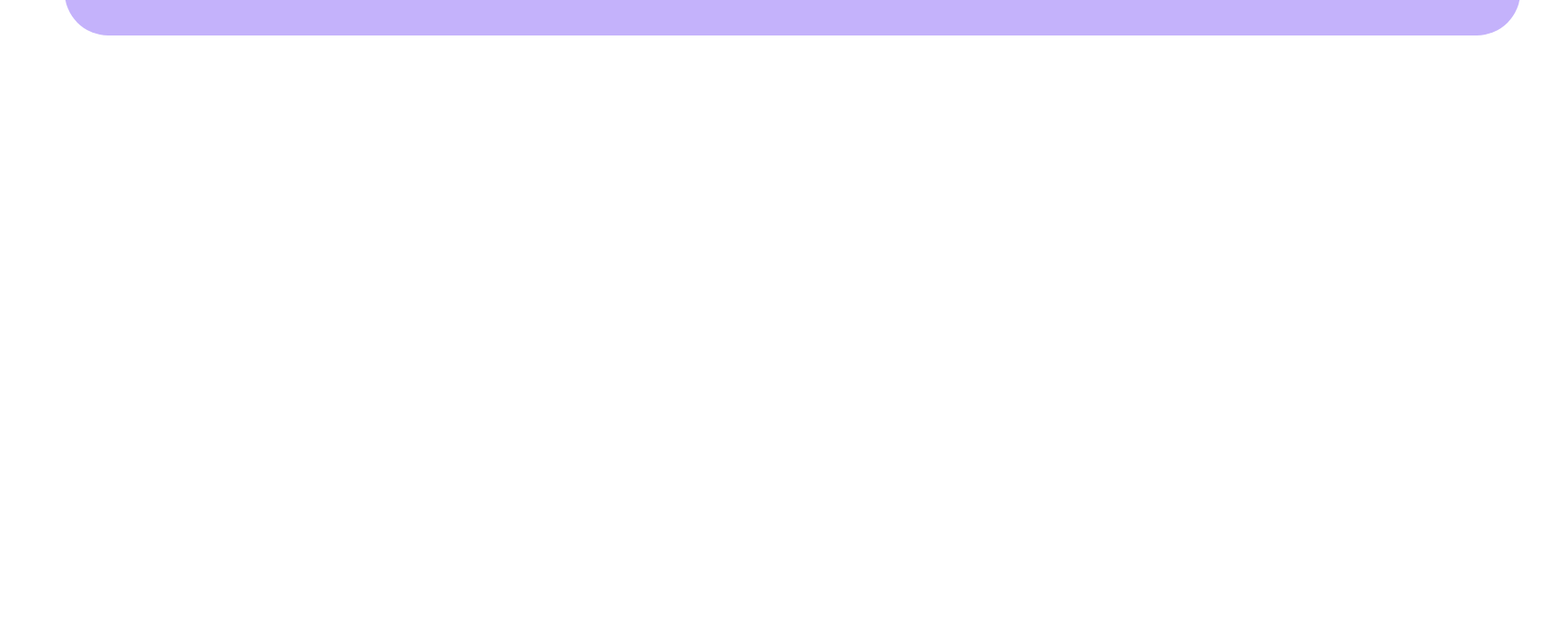
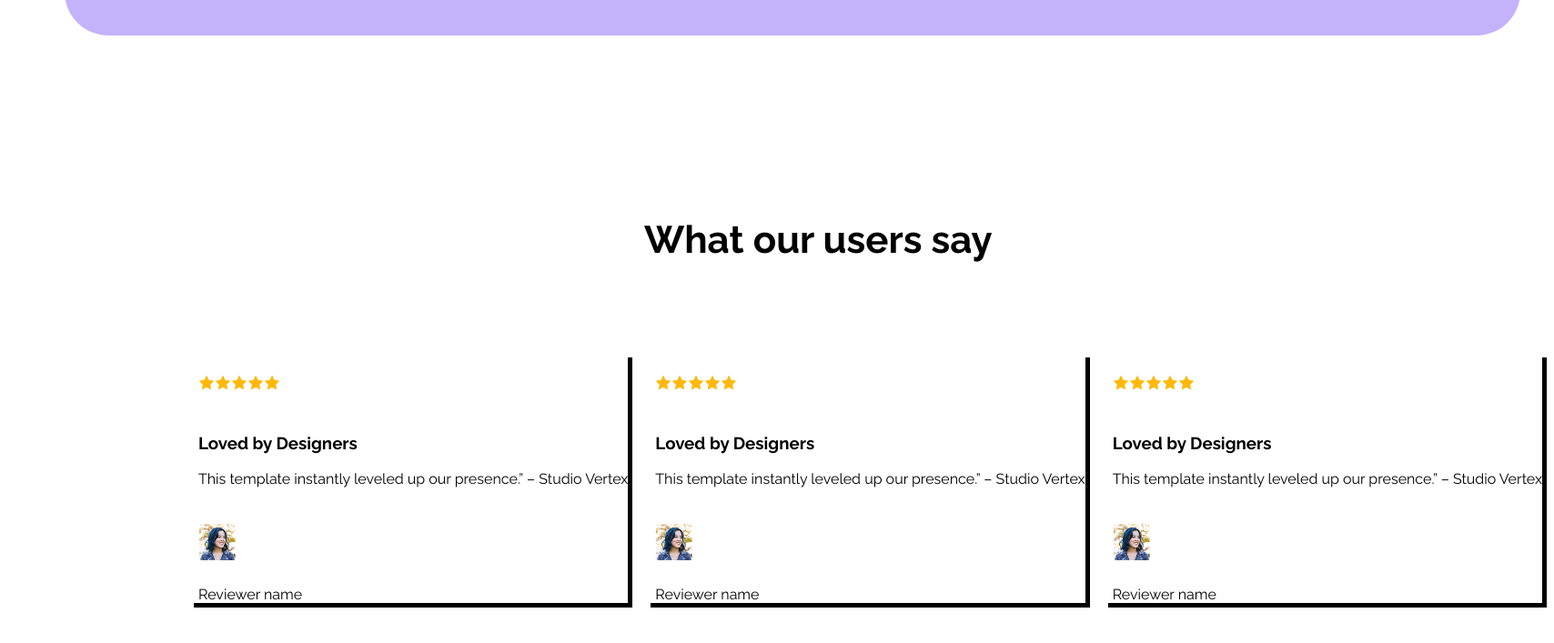
Before and after one commit to educative5/Assignment1, a plain HTML site: page index.html in a window 1280 px wide. Shown: the part 2499-3206 px from the top of the page at 91% size, 1708 px wide, since content can reach past the window. Before the commit the page ends 2738 px from the top, so only its background shows below. Drawn offline with Linux system fonts and the light colour scheme.

Commit message:
challenge section added

```diff
--- a/css/styles.css
+++ b/css/styles.css
@@ -127,3 +127,42 @@ div.rate{
     font-weight: bold;
     color: #4E47FF;
 }
+
+
+.reviewer-container{
+    display: flex;
+    gap: 20px;
+
+
+}
+
+.reviewer img{
+    padding-top: 24px;
+    padding-bottom: 24px;
+}
+
+.reviewer h3{
+    font-weight: bold;
+}
+
+.review-title{
+    font-weight: bold;
+    font-size: 42px;
+    padding-left: 500px;
+    padding-bottom: 100px;
+    padding: top 20px;
+}
+
+.reviewer{
+    box-shadow: 5px 5px;
+    background-color: white;
+    padding-left: 10px;
+}
+
+.review{
+    margin-right: 0%;
+    margin-left: 200px;
+    width: 1500px;
+    height: 300px;
+
+}
--- a/index.html
+++ b/index.html
@@ -48,6 +48,62 @@
 
         </div>
      </section>
+
+
+     <section class="review">
+        <div class="review-title">What our users say</div>
+        <div class="reviewer-container">
+         <div class="reviewer">
+            <img src="media/icon-star.png" alt=""><img src="media/icon-star.png" alt=""><img src="media/icon-star.png" alt=""><img src="media/icon-star.png" alt=""><img src="media/icon-star.png" alt="">
+            <h3>Loved by Designers</h3>
+            <p>This template instantly leveled up our presence.” – Studio Vertex</p>
+            <div class="image-section">
+                <div><img src="media/avatar.png" alt=""></div>
+                <div class="name">
+                    Reviewer name
+
+                </div>
+            </div>
+         </div>
+
+
+
+
+
+         <div class="reviewer">
+            <img src="media/icon-star.png" alt=""><img src="media/icon-star.png" alt=""><img src="media/icon-star.png" alt=""><img src="media/icon-star.png" alt=""><img src="media/icon-star.png" alt="">
+            <h3>Loved by Designers</h3>
+            <p>This template instantly leveled up our presence.” – Studio Vertex</p>
+            <div class="image-section">
+                <div><img src="media/avatar.png" alt=""></div>
+                <div class="name">
+                    Reviewer name
+
+                </div>
+            </div>
+         </div>
+
+
+
+
+
+         <div class="reviewer">
+            <img src="media/icon-star.png" alt=""><img src="media/icon-star.png" alt=""><img src="media/icon-star.png" alt=""><img src="media/icon-star.png" alt=""><img src="media/icon-star.png" alt="">
+            <h3>Loved by Designers</h3>
+            <p>This template instantly leveled up our presence.” – Studio Vertex</p>
+            <div class="image-section">
+                <div><img src="media/avatar.png" alt=""></div>
+                <div class="name">
+                    Reviewer name
+
+                </div>
+            </div>
+         </div>
+
+        </div>
+
+
+     </section>
     </main>
     <footer>
 
```
